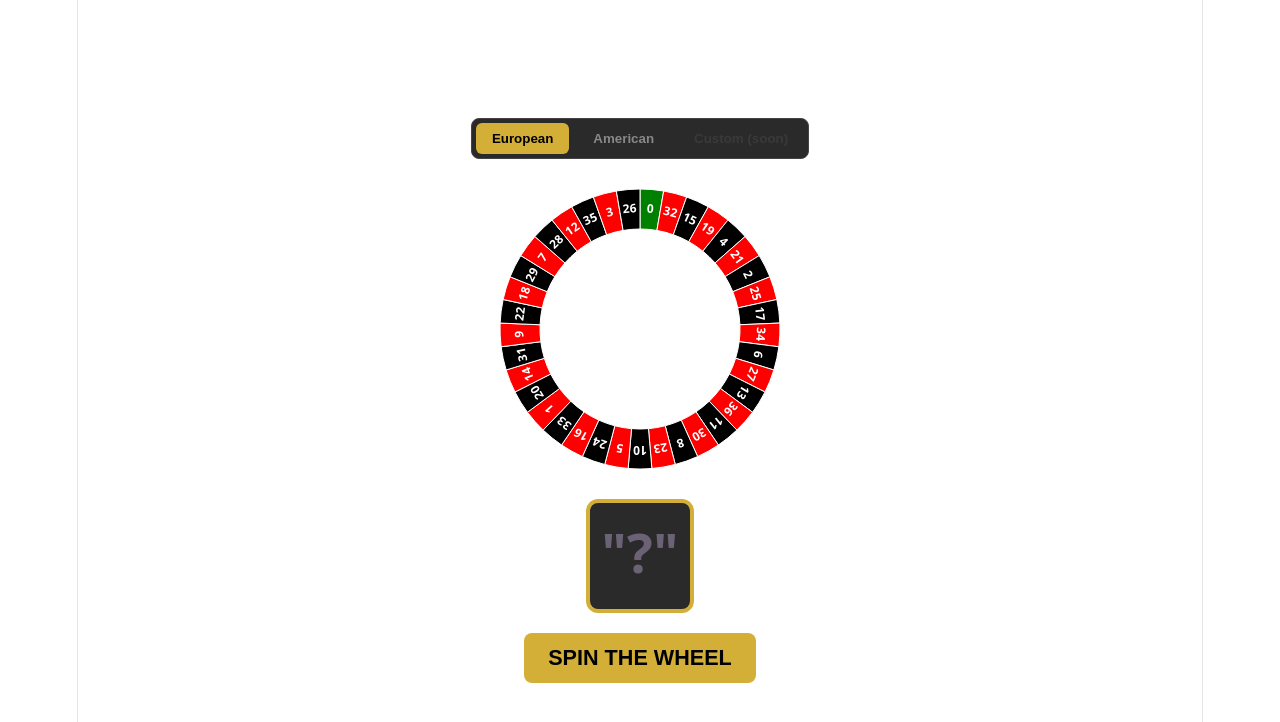
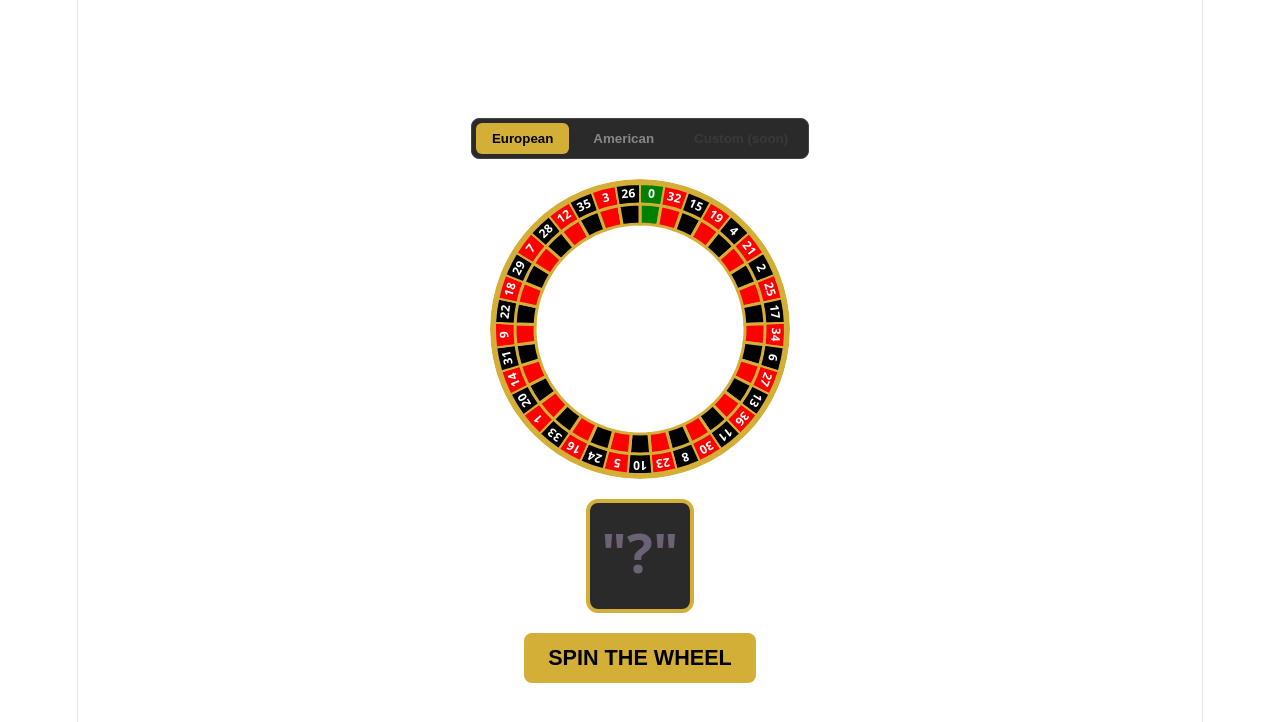
Before and after one commit to jasper123t/FreeRoulette, a React (Vite) app: page / in a window 1280 px wide. Shown: the top 722 px of the page. Built offline with nearby package versions, Linux system fonts and the light colour scheme.

Commit message:
added slot for the ball, also fixed a wheel display issue when zommed in

```diff
--- a/src/components/RouletteWheel.tsx
+++ b/src/components/RouletteWheel.tsx
@@ -106,30 +106,37 @@ const RouletteWheel = forwardRef<
   return (
     <div
       style={{
-        width: "300px",
-        height: "300px",
+        width: "100%",
+        maxWidth: "300px",
+        aspectRatio: "1 / 1",
         borderRadius: "50%",
         overflow: "hidden", // prevent stretching
         margin: "0 auto", // center horizontally
+        // backgroundColor: "rgba(0,0,255,1)"
       }}
     >
       <svg
         ref={svgRef}
-        width="300"
-        height="300"
         viewBox="0 0 300 300"
         style={{
+          width: "100%",
+          height: "100%",
           transform: `rotate(${rotation}deg)`,
           transition: isDragging
             ? "none"
             : `transform ${spinTimeSecond}s cubic-bezier(0, 1, 0, 1)`,
-          transformBox: "fill-box",
-          transformOrigin: "center",
-          clipPath: "url(#circleMask)",
           // backgroundColor: "rgba(255, 0, 255, 1)", // color for debugging
           // outline: "1px solid rgba(255, 128, 255, 0.5)", // box for debugging
         }}
       >
+        <circle // outer ring
+          cx="150"
+          cy="150"
+          r="145"
+          stroke="#D4AF37"
+          strokeWidth="10"
+          fill="none"
+        />
         {Array.from({ length: tileCount }, (_, i) => {
           let fillColor =
             (i + Number(tableType === "EU")) % 2 === 0 ? "red" : "black";
@@ -149,20 +156,34 @@ const RouletteWheel = forwardRef<
           }
 
           // place number at 12 o'clock, then rotate to tile angle
-          const textPos = polarToCartesian(150, 150, 120, 0);
+          const textPos = polarToCartesian(150, 150, 135, 0);
           return (
             <g key={i}>
               <path
                 d={describeRingSlice(
                   150,
                   150,
-                  100,
-                  140,
+                  125,
+                  145,
                   i * angleStep,
                   (i + 1) * angleStep,
                 )}
                 fill={fillColor}
-                stroke="white"
+                stroke="#D4AF37"
+                strokeWidth="2"
+              />
+              <path
+                d={describeRingSlice(
+                  150,
+                  150,
+                  105,
+                  125,
+                  i * angleStep,
+                  (i + 1) * angleStep,
+                )}
+                fill={fillColor}
+                stroke="#D4AF37"
+                strokeWidth={3}
               />
               <text
                 x={textPos.x}
```
